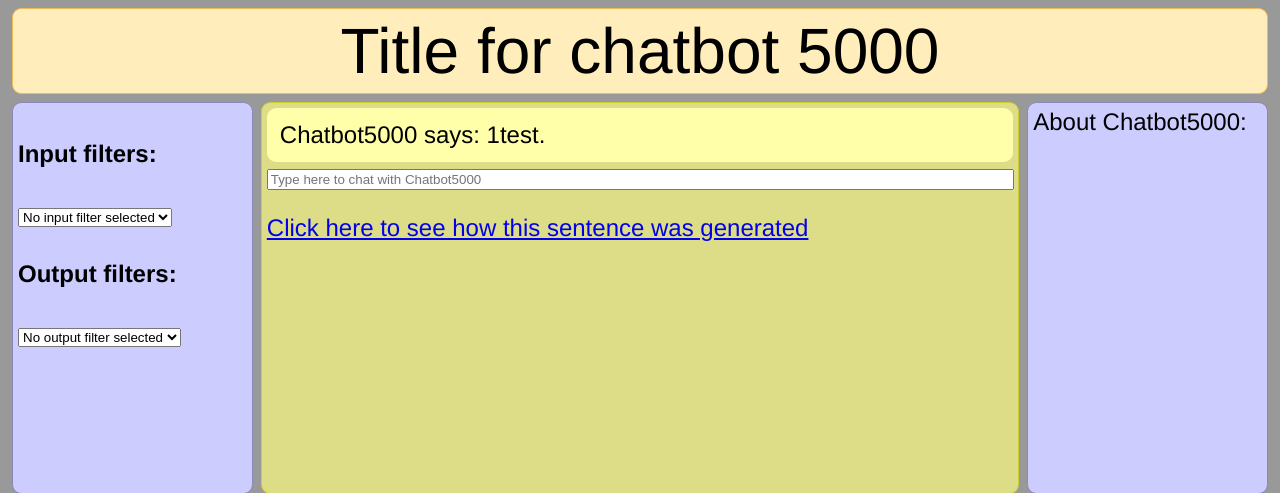
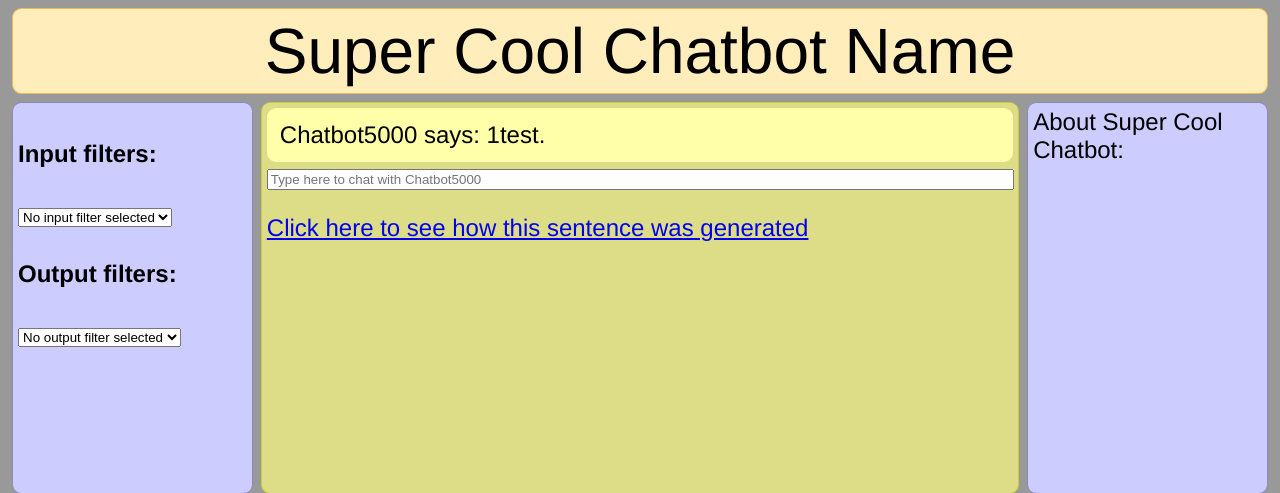
Before and after one commit to corinnelhh/chatbot, a Flask app: page / in a window 1280 px wide. Shown: the top 493 px of the page. Run offline with Flask 2, Linux system fonts and the light colour scheme; parts of the project's set-up code (start-up, migrations or seed data) failed here and were passed over; some libraries are stand-ins or nearby versions.

Commit message:
modified title, filter options

```diff
--- a/templates/base.html
+++ b/templates/base.html
@@ -4,17 +4,17 @@
     <meta charset="utf-8">
     <link href="{{ url_for('static', filename='style.css') }}" rel="stylesheet" type="text/css">
     <title>Chatbot 5000</title>
-    <header id="title">Title for chatbot 5000</header>
+    <header id="title">Super Cool Chatbot Name</header>
     <main id="main">
     <body>
     <aside id="about">
-        About Chatbot5000:
+        About Super Cool Chatbot:
     </aside>
     <aside id="filters">
             <form action="{{ url_for('submit') }}" method="POST" class="submit">
         <h4> Input filters:</h4>
             <select name="input_filter" id="input_filter">
-                <option value = "1">No input filter selected</option>
+                <option value = "default">No input filter selected</option>
                 <option value = "filter_content">Content Words</option>
                 <option value = "small_talk">Small Talk</option>
                 <option value = "length">Length</option>
@@ -22,10 +22,9 @@
             </select>
         <h4> Output filters:</h4>
             <select name="output_filter" id="output_filter">
-                <option value = "1">No output filter selected</option>
+                <option value = "default">No output filter selected</option>
                 <option value = "filter_length">Length</option>
                 <option value = "filter_pos">Content Words</option>
-                <option value = "4">Apple</option>
             </select>
 
     </aside>
@@ -35,12 +34,9 @@
         Chatbot5000 says: {{reply}}.
         {% endif %}
         </div>
-
                 <div class="field">
                 <input type="text" size="auto" name="submission" id="submission" placeholder="Type here to chat with Chatbot5000"/>
                 </div>
-
-
             </form>
             <p></p>
             <a href="#" class="show_hide">Click here to see how this sentence was generated</a>
```
